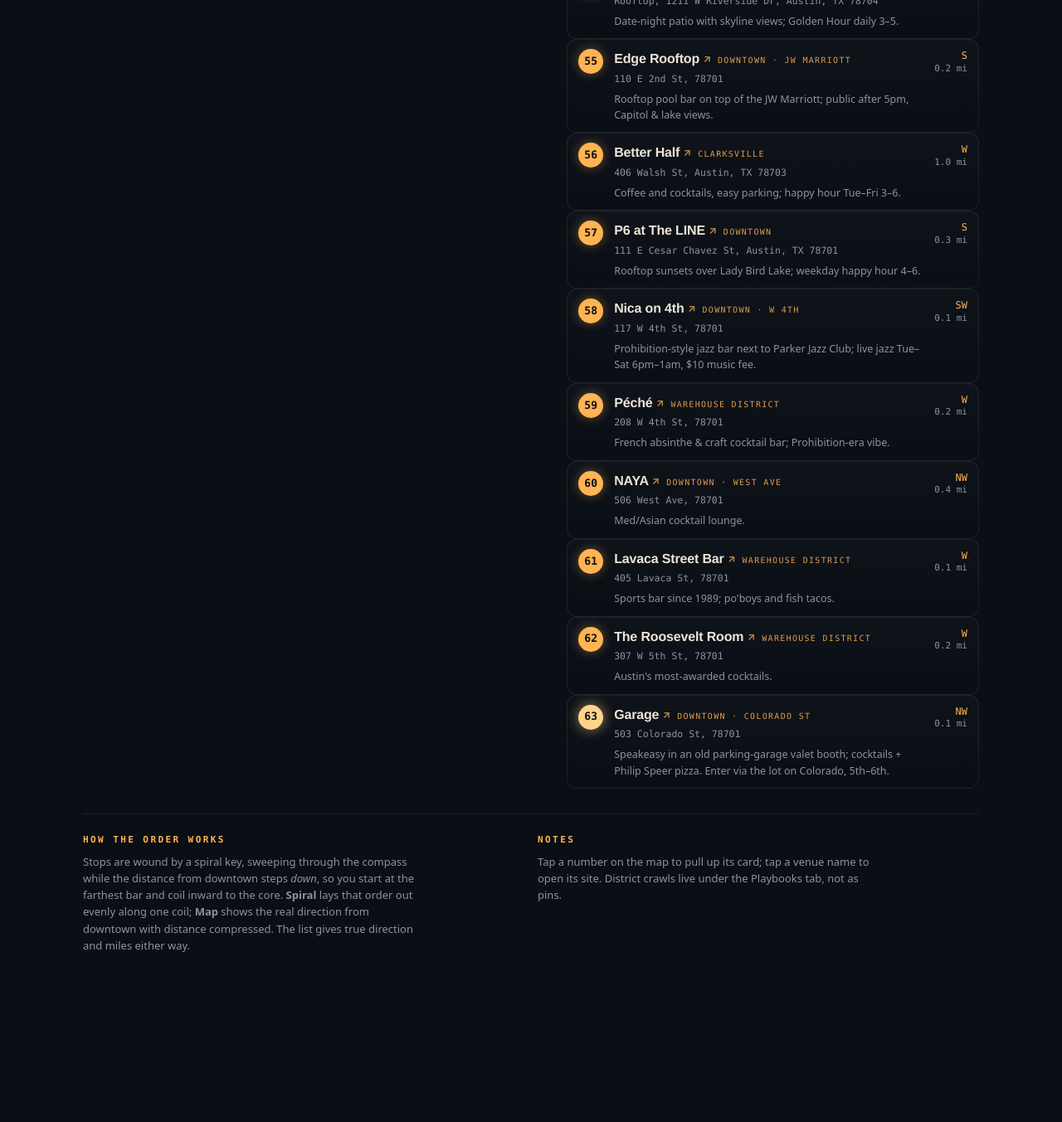
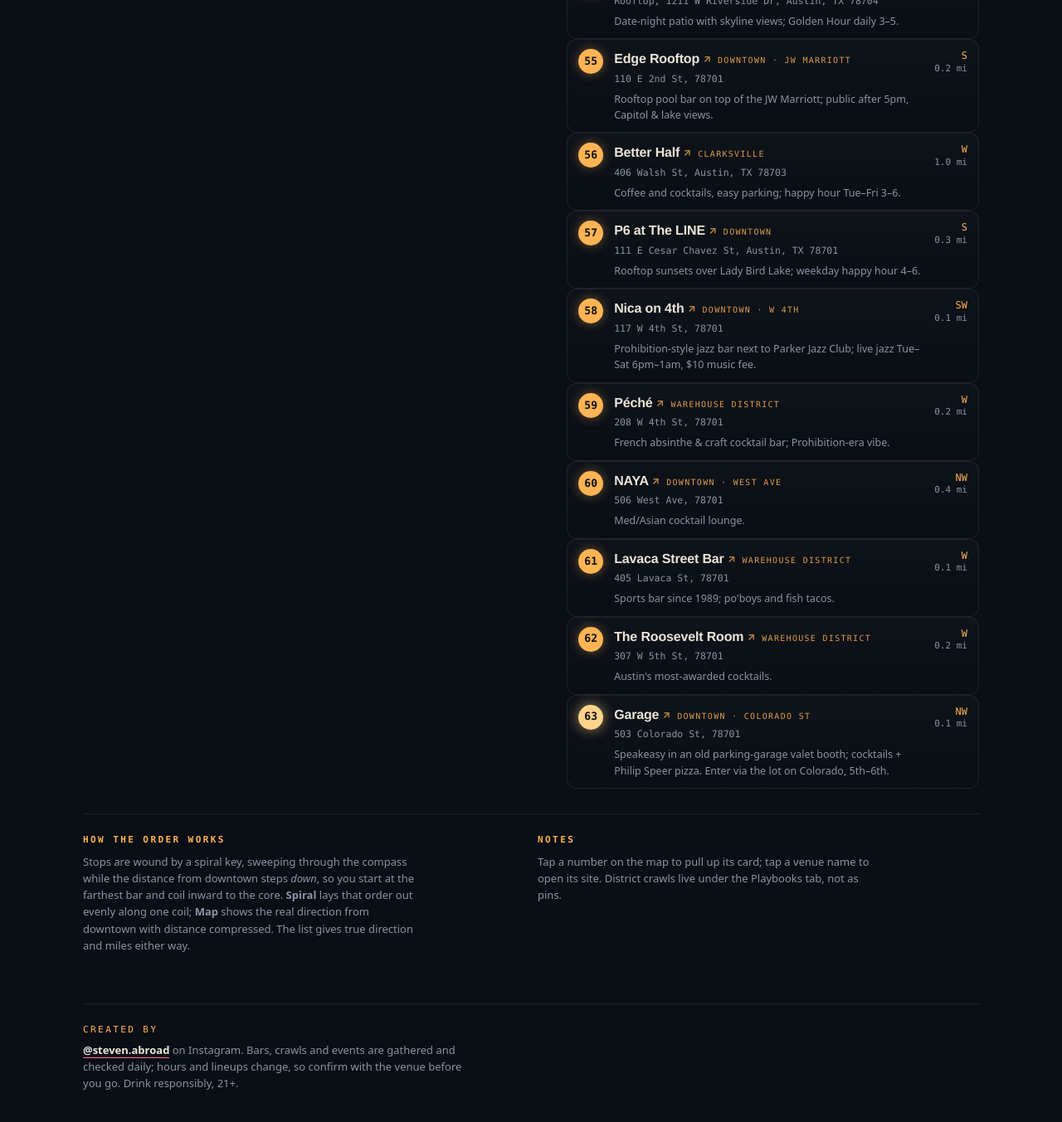
Before and after one commit to nowucca/nowucca.github.io, a Jekyll site: the page austin-spiral.html, which Jekyll copies as it is, in a window 1280 px wide and 1400 px high, scrolled down 5998 px. Shown: the top 1353 px of the window at 83% size. Built offline with Jekyll 4.4.1, drawn with Linux system fonts in a browser that asks for light colours; before the commit the page ends 7224 px from its top, so only the background shows below that.

Commit message:
Austin Spiral: Created by credit
Co-Authored-By: Claude Opus 5.5 <noreply@anthropic.com>
Claude-Session: https://claude.ai/code/session_015RWePt6u9L5XJEZjDrMBD5

```diff
--- a/austin-spiral.html
+++ b/austin-spiral.html
@@ -272,6 +272,11 @@
   @media(max-width:620px){.tw-chips{flex-wrap:nowrap;overflow-x:auto;margin-left:-4px;margin-right:-4px;padding-left:4px;padding-right:4px;scrollbar-width:none}.tw-chip{white-space:nowrap;flex:0 0 auto}}
   .g-opening{--acc:#ffd48a}.g-music{--acc:#ffb454}.g-comedy{--acc:#ff6b9d}.g-dance{--acc:#b794ff}.g-bar{--acc:#5fd0e0}
   .g-karaoke{--acc:#ff8fd0}.g-trivia{--acc:#79e0a6}.g-games{--acc:#9be37a}.g-food{--acc:#ff9b6b}.g-festival{--acc:#ffe066}.g-other{--acc:#8b93a4}
+  .credit{margin-top:clamp(36px,5vw,60px);padding:22px 0 8px;border-top:1px solid var(--line);display:flex;flex-wrap:wrap;gap:12px;align-items:flex-start}
+  .credit h4{font-family:var(--font-mono);font-size:11px;letter-spacing:.22em;text-transform:uppercase;color:var(--amber);margin:0 0 6px;font-weight:500}
+  .credit p{margin:0;font-size:13px;color:var(--muted);max-width:62ch;line-height:1.55}
+  .credit a{color:var(--text);font-weight:700;text-decoration:none;border-bottom:1px solid var(--pink)}
+  .credit a:hover{color:var(--pink)}
 </style>
 
 <div class="wrap">
@@ -402,6 +407,12 @@
     <div class="cat-grid" id="cat-list"></div>
     <p class="pb-note">Numbers match the pins on the Spiral. A venue can sit in more than one category.</p>
   </section>
+  <footer class="credit">
+    <div>
+      <h4>Created by</h4>
+      <p><a href="https://www.instagram.com/steven.abroad/" target="_blank" rel="noopener">@steven.abroad</a> on Instagram. Bars, crawls and events are gathered and checked daily; hours and lineups change, so confirm with the venue before you go. Drink responsibly, 21+.</p>
+    </div>
+  </footer>
 </div>
 
 <script>
```
